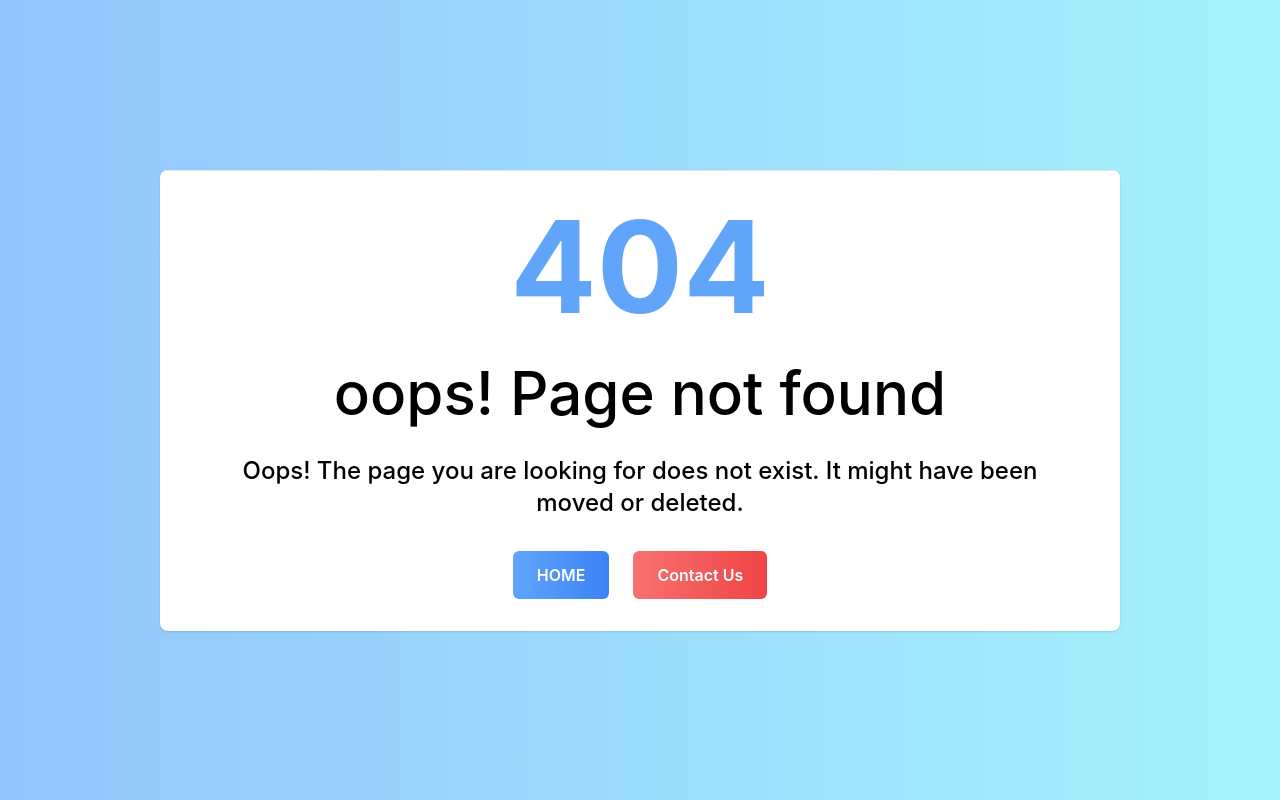
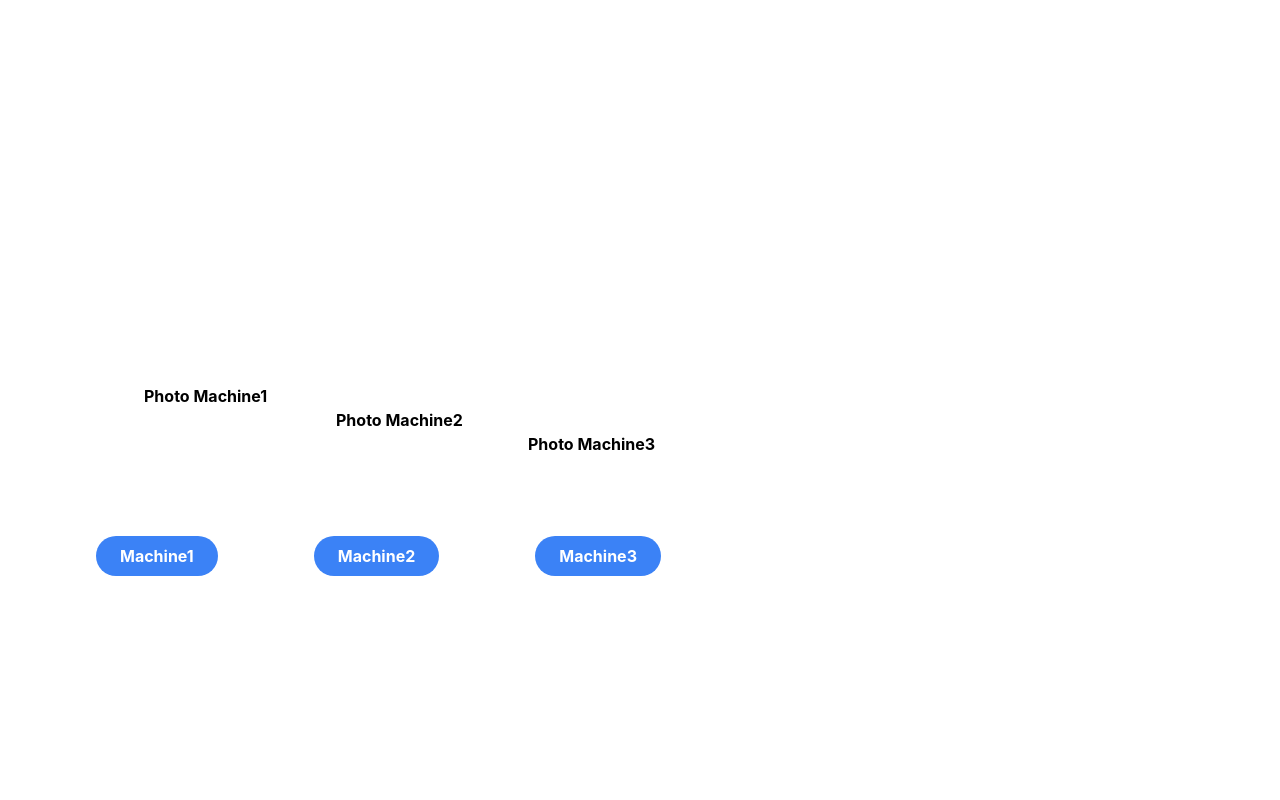
Before and after one commit to The0Danktor/Project-C, a React (Create React App) app in the folder ClientApp/: page /Machine in a window 1280 px wide. Before the commit this address had no page. Built offline with nearby package versions, Linux system fonts and the light colour scheme.

Commit message:
Machine page

```diff
--- a/ClientApp/src/pages/Machine.tsx
+++ b/ClientApp/src/pages/Machine.tsx
@@ -1,9 +1,25 @@
 import React from 'react'
 
-export default function Machine() {
+export function Machine() {
   return (
-    <div>
-      <h1>Machine</h1>
+    <div className="mt-96">
+      <div className="font-bold ml-36">
+        <h1 className="font-bold">Photo Machine1</h1>
+        <h1 className="font-bold ml-48">Photo Machine2</h1>
+        <h1 className="font-bold ml-96">Photo Machine3</h1>
+      </div>
+
+      <button className="bg-blue-500 hover:bg-blue-800 text-white font-bold py-2 px-6 rounded-3xl mt-20 ml-24">
+      <h1>Machine1</h1>
+      </button>
+
+      <button className="bg-blue-500 hover:bg-blue-800 text-white font-bold py-2 px-6 rounded-3xl ml-24">
+      <h1>Machine2</h1>
+      </button>
+
+      <button className="bg-blue-500 hover:bg-blue-800 text-white font-bold py-2 px-6 rounded-3xl ml-24">
+      <h1>Machine3</h1>
+      </button>
     </div>
   )
 }
--- a/ClientApp/src/routes.js
+++ b/ClientApp/src/routes.js
@@ -3,6 +3,7 @@ import { NotFound } from "./pages/NotFound";
 import { LoginPage } from "./pages/Login";
 import { Knowledge } from "./pages/Knowledge";
 import { Admin } from "./pages/Admin";
+import { Machine } from "./pages/Machine";
 
 export const routes = [
   { path: "/", name: "homePage", component: <HomePage /> },
@@ -10,4 +11,5 @@ export const routes = [
   { path: "/knowledge", name: "knowledgePage", component: <Knowledge /> },
   { path: "/admin", name: "adminPage", component: <Admin /> },
   { path: "/*", name: "notFound", component: <NotFound /> },
+  { path: "/Machine", name: "Machine", component: <Machine /> },
 ];
```
